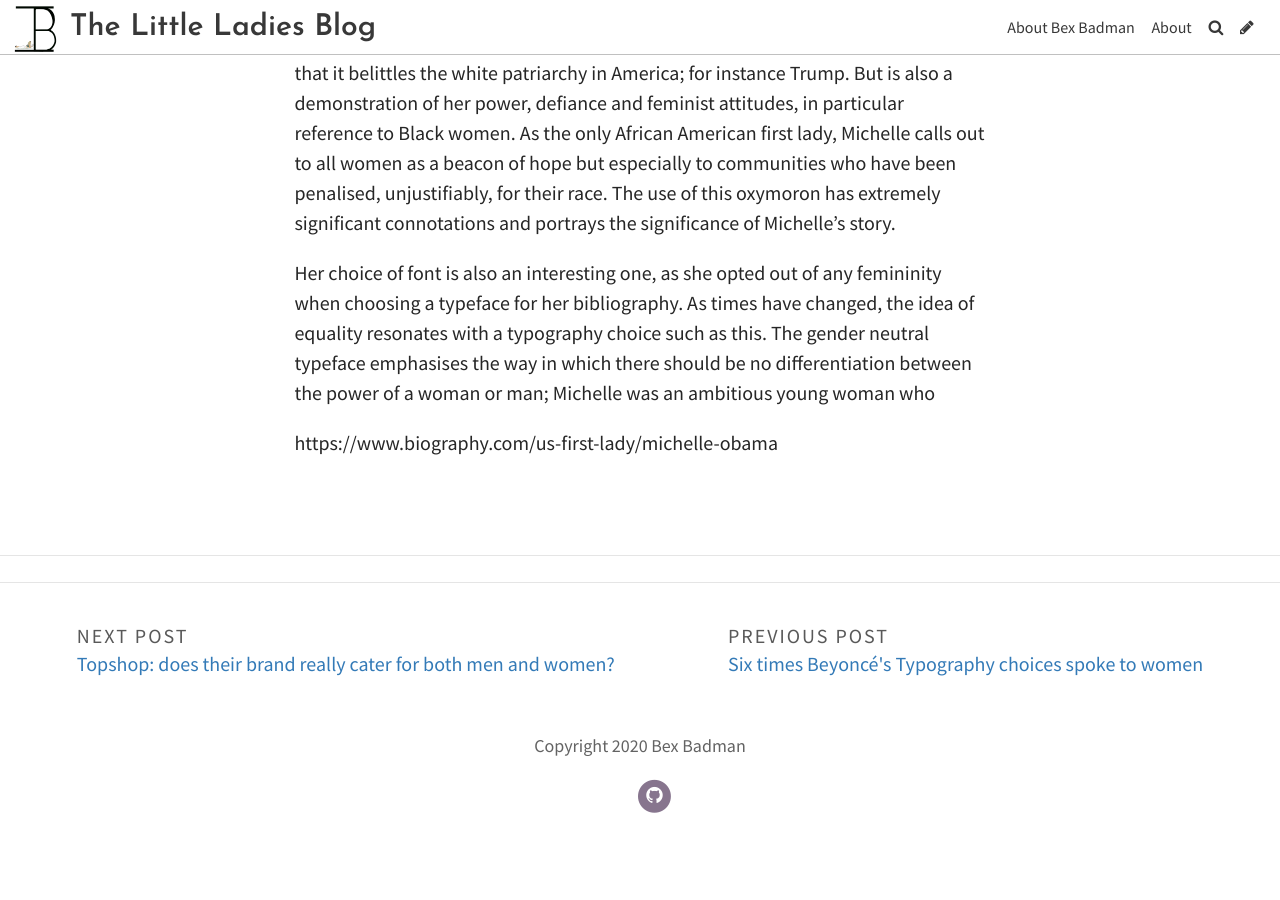
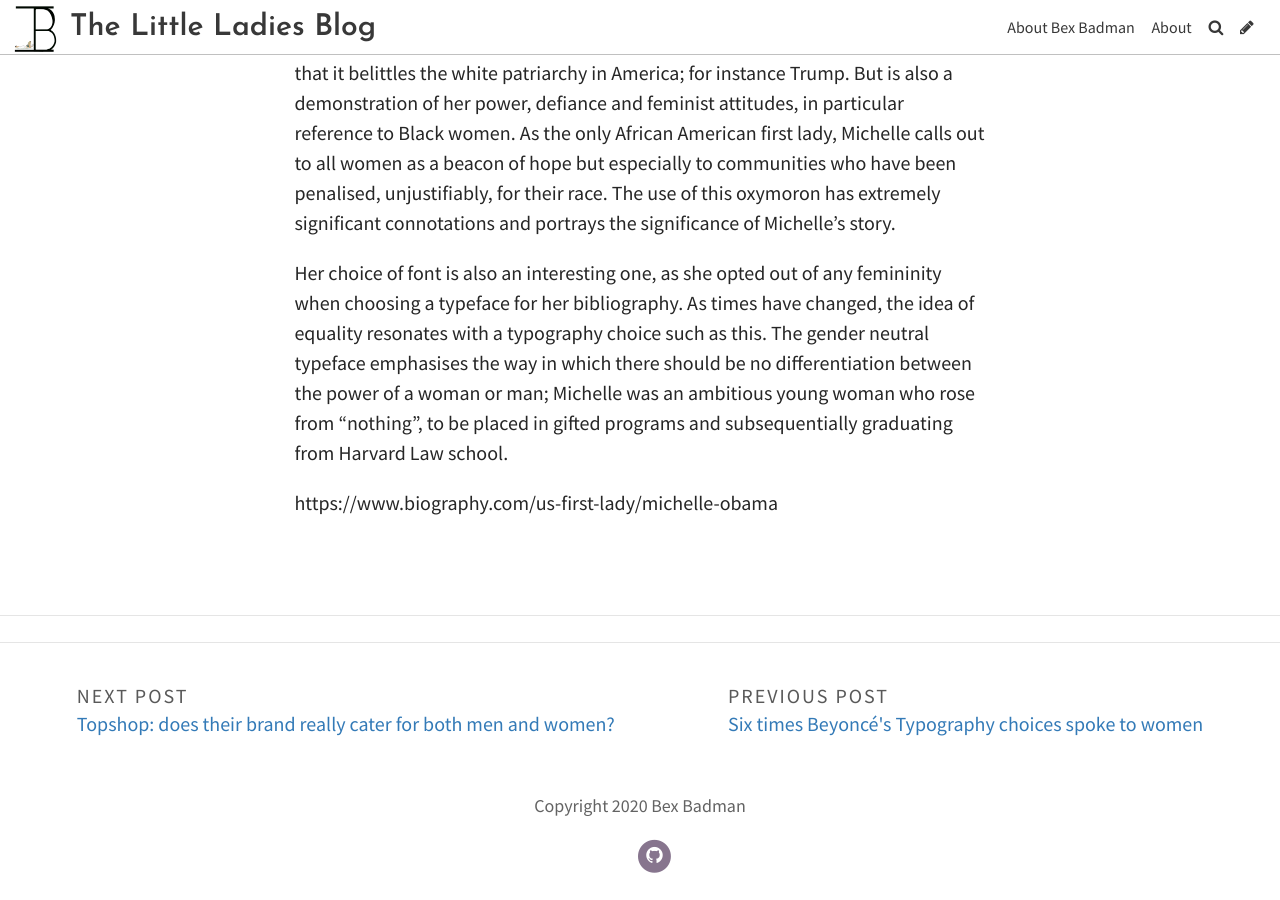
Before and after one commit to rebeccabadman1999/Bex-Badman-Blog, a Jekyll site: the page built from _posts/2020-11-14-thinking-like-a-man-the-typeface-behind-the-first-lady.md, in a window 1280 px wide and 900 px high, scrolled down 1946 px. Built offline with Jekyll 4.4.1, drawn with Linux system fonts in a browser that asks for light colours; some web fonts are replaced; comment, search, counter and statistics services are not loaded; before the commit the page ends 2789 px from its top, so only the background shows below that.

Commit message:
Update Post “2020-11-14-thinking-like-a-man-the-typeface-behind-the-first-lady”

```diff
--- a/_posts/2020-11-14-thinking-like-a-man-the-typeface-behind-the-first-lady.md
+++ b/_posts/2020-11-14-thinking-like-a-man-the-typeface-behind-the-first-lady.md
@@ -15,7 +15,7 @@
 
 As referred to previously, the use of white, 'all caps' text is a key statement as it is a direct contrast to Michelle's skin tone. The irony of the colour choice is in the way that it belittles the white patriarchy in America; for instance Trump. But is also a demonstration of her power, defiance and feminist attitudes, in particular reference to Black women. As the only African American first lady, Michelle calls out to all women as a beacon of hope but especially to communities who have been penalised, unjustifiably, for their race. The use of this oxymoron has extremely significant connotations and portrays the significance of Michelle's story.
 
-Her choice of font is also an interesting one, as she opted out of any femininity when choosing a typeface for her bibliography. As times have changed, the idea of equality resonates with a typography choice such as this. The gender neutral typeface emphasises the way in which there should be no differentiation between the power of a woman or man; Michelle was an ambitious young woman who
+Her choice of font is also an interesting one, as she opted out of any femininity when choosing a typeface for her bibliography. As times have changed, the idea of equality resonates with a typography choice such as this. The gender neutral typeface emphasises the way in which there should be no differentiation between the power of a woman or man; Michelle was an ambitious young woman who rose from "nothing", to be placed in gifted programs and subsequentially graduating from Harvard Law school.
 
 
 
```
